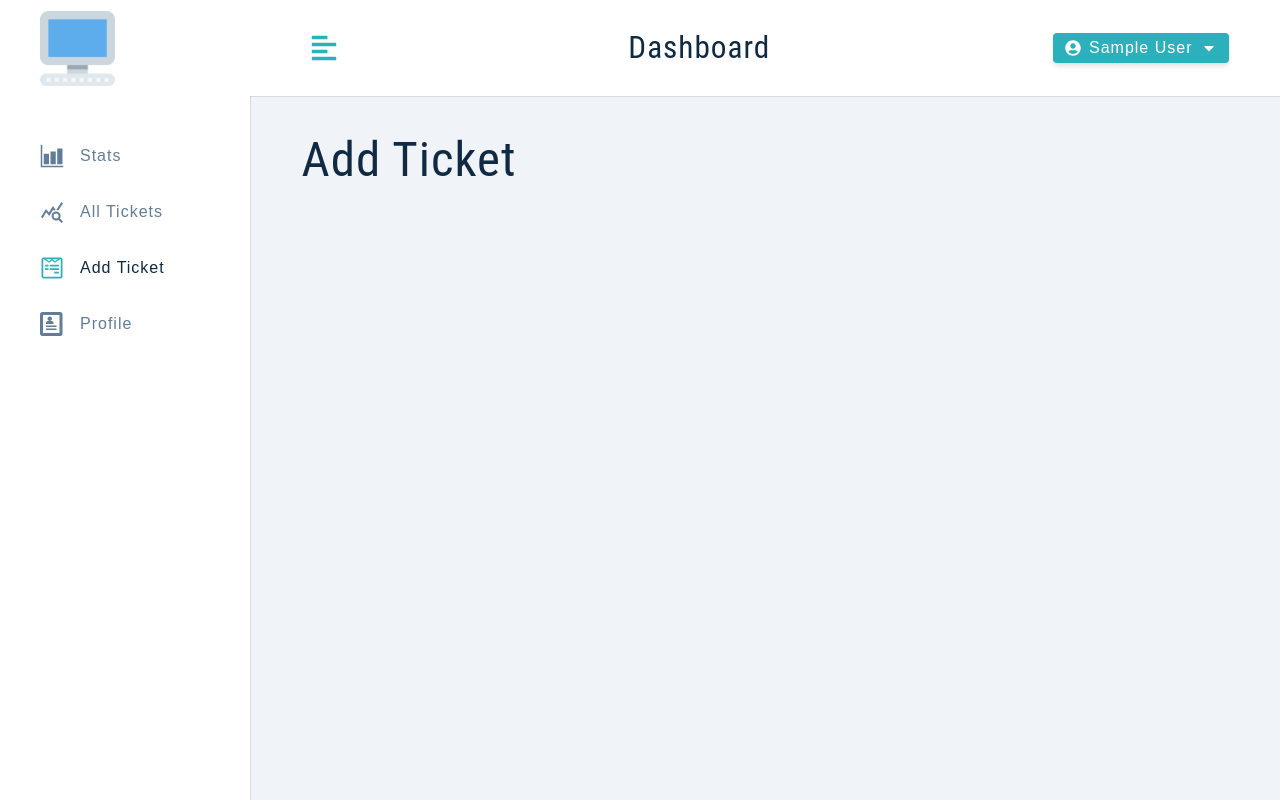
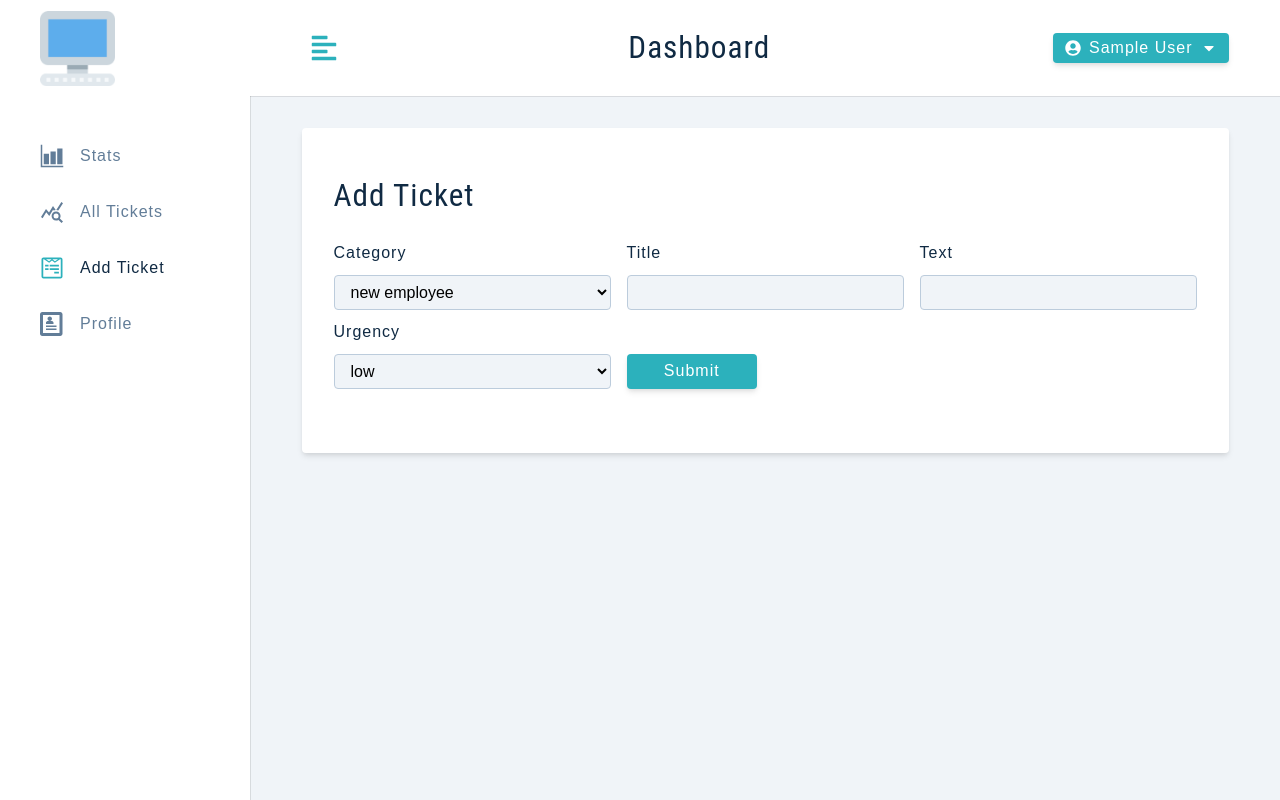
Before and after one commit to GUnzner/client, a React (Create React App) app in the folder client/: page /add-ticket in a window 1280 px wide. Built offline with nearby package versions, Linux system fonts and the light colour scheme; sample sign-in values are in the browser's storage.

Commit message:
add ticket

```diff
--- a/client/src/context/actions.js
+++ b/client/src/context/actions.js
@@ -12,3 +12,7 @@ export const LOGIN_USER_ERROR = "LOGIN_USER_ERROR";
 
 export const TOGGLE_SIDEBAR = "TOGGLE_SIDEBAR";
 export const LOGOUT_USER = "LOGOUT_USER";
+
+export const UPDATE_USER_BEGIN = "UPDATE_USER_BEGIN";
+export const UPDATE_USER_SUCCESS = "UPDATE_USER_SUCCESS";
+export const UPDATE_USER_ERROR = "UPDATE_USER_ERROR";
--- a/client/src/context/appContext.js
+++ b/client/src/context/appContext.js
@@ -12,6 +12,9 @@ import {
   LOGIN_USER_ERROR,
   TOGGLE_SIDEBAR,
   LOGOUT_USER,
+  UPDATE_USER_BEGIN,
+  UPDATE_USER_ERROR,
+  UPDATE_USER_SUCCESS,
 } from "./actions";
 
 const token = localStorage.getItem("token");
@@ -26,8 +29,15 @@ const initialState = {
   user: user ? JSON.parse(user) : null,
   token: token,
   userLocation: userLocation || "",
-  jobLocation: userLocation || "",
   showSidebar: false,
+  isEditing: false,
+  editTicketId: "",
+  category: ["new employee", "IT issues"],
+  title: "",
+  text: "",
+  urgency: ["low", "high", "critical"],
+  statusOptions: ["pending", "assigned", "solved"],
+  status: "pending",
 };
 
 const AppContext = React.createContext();
@@ -57,7 +67,7 @@ const AppProvider = ({ children }) => {
     },
     (error) => {
       if (error.response.status === 401) {
-        console.log("AUTH ERROR");
+        logoutUser();
       }
       return Promise.reject(error);
     }
@@ -135,9 +145,25 @@ const AppProvider = ({ children }) => {
   };
 
   const updateUser = async (currentUser) => {
+    dispatch({ type: UPDATE_USER_BEGIN });
     try {
       const { data } = await authFetch.patch("auth/updateUser", currentUser);
-    } catch (error) {}
+
+      const { user, location, token } = data;
+      dispatch({
+        type: UPDATE_USER_SUCCESS,
+        payload: { user, location, token },
+      });
+      addUserToLocalStorage({ user, location, token });
+    } catch (error) {
+      if (error.response.status !== 401) {
+        dispatch({
+          type: UPDATE_USER_ERROR,
+          payload: { msg: error.response.data.msg },
+        });
+      }
+    }
+    clearAlert();
   };
 
   return (
--- a/client/src/context/reducer.js
+++ b/client/src/context/reducer.js
@@ -9,6 +9,9 @@ import {
   LOGIN_USER_ERROR,
   TOGGLE_SIDEBAR,
   LOGOUT_USER,
+  UPDATE_USER_BEGIN,
+  UPDATE_USER_ERROR,
+  UPDATE_USER_SUCCESS,
 } from "./actions";
 
 import { initialState } from "./appContext";
@@ -44,7 +47,6 @@ const reducer = (state, action) => {
       token: action.payload.token,
       user: action.payload.user,
       userLocation: action.payload.location,
-      jobLocation: action.payload.location,
       showAlert: true,
       alertType: "Success",
       alertText: "User created! Redirecting...",
@@ -75,7 +77,6 @@ const reducer = (state, action) => {
       token: action.payload.token,
       user: action.payload.user,
       userLocation: action.payload.location,
-      jobLocation: action.payload.location,
       showAlert: true,
       alertType: "Success",
       alertText: "Login successful! Redirecting...",
@@ -104,8 +105,37 @@ const reducer = (state, action) => {
       ...initialState,
       user: null,
       token: null,
-      jobLocation: "",
       userLocation: "",
+    };
+  }
+
+  if (action.type === UPDATE_USER_BEGIN) {
+    return {
+      ...state,
+      isLoading: true,
+    };
+  }
+
+  if (action.type === UPDATE_USER_SUCCESS) {
+    return {
+      ...state,
+      isLoading: false,
+      token: action.payload.token,
+      user: action.payload.user,
+      userLocation: action.payload.location,
+      showAlert: true,
+      alertType: "Success",
+      alertText: "User profile updated!",
+    };
+  }
+
+  if (action.type === UPDATE_USER_ERROR) {
+    return {
+      ...state,
+      isLoading: false,
+      showAlert: true,
+      alertType: "danger",
+      alertText: action.payload.msg,
     };
   }
 
--- a/client/src/pages/Register.js
+++ b/client/src/pages/Register.js
@@ -44,7 +44,7 @@ const Register = () => {
     if (user) {
       setTimeout(() => {
         navigate("/");
-      }, 2000);
+      }, 1000);
     }
   }, [user, navigate]);
 
--- a/client/src/pages/dashboard/AddTicket.js
+++ b/client/src/pages/dashboard/AddTicket.js
@@ -1,5 +1,104 @@
+import { FormRow, Alert } from "../../components";
+import { useAppContext } from "../../context/appContext";
+import Wrapper from "../../assets/wrappers/DashboardFormPage";
+import { Form } from "react-router-dom";
+
 const AddTicket = () => {
-  return <h1>Add Ticket</h1>;
+  const {
+    isEditing,
+    showAlert,
+    displayAlert,
+    category,
+    title,
+    text,
+    urgency,
+    status,
+    statusOptions,
+  } = useAppContext();
+
+  const handleTicketInput = (e) => {
+    const name = e.target.name;
+    const value = e.target.value;
+  };
+
+  const handleSubmit = (e) => {
+    e.preventDefault();
+    if (!category || !title || !urgency) {
+      displayAlert();
+      return;
+    }
+  };
+
+  return (
+    <Wrapper>
+      <form className="form">
+        <h3>{isEditing ? "Edit ticket" : "Add ticket"}</h3>
+        {showAlert && <Alert />}
+        <div className="form-center">
+          <div className="form-row">
+            <label htmlFor="category" className="form-label">
+              Category
+            </label>
+            <select
+              name="category"
+              value={category}
+              onChange={handleTicketInput}
+              className="form-select"
+            >
+              {category.map((itemValue, index) => {
+                return (
+                  <option key={index} value={itemValue}>
+                    {itemValue}
+                  </option>
+                );
+              })}
+            </select>
+          </div>
+          <FormRow
+            type="text"
+            name="title"
+            value={title}
+            handleChange={handleTicketInput}
+          ></FormRow>
+          <FormRow
+            type="text"
+            name="text"
+            value={text}
+            handleChange={handleTicketInput}
+          ></FormRow>
+          <div className="form-row">
+            <label htmlFor="urgency" className="form-label">
+              Urgency
+            </label>
+            <select
+              name="urgency"
+              value={urgency}
+              onChange={handleTicketInput}
+              className="form-select"
+            >
+              {urgency.map((itemValue, index) => {
+                return (
+                  <option key={index} value={itemValue}>
+                    {itemValue}
+                  </option>
+                );
+              })}
+            </select>
+          </div>
+
+          <div className="btn-container">
+            <button
+              type="submit"
+              className="btn btn-block submit-btn"
+              onClick={handleSubmit}
+            >
+              Submit
+            </button>
+          </div>
+        </div>
+      </form>
+    </Wrapper>
+  );
 };
 
 export default AddTicket;
--- a/client/src/pages/dashboard/profile.js
+++ b/client/src/pages/dashboard/profile.js
@@ -13,10 +13,10 @@ const Profile = () => {
 
   const handleSubmit = (e) => {
     e.preventDefault();
-    // if (!name || !email) {
-    //   displayAlert();
-    //   return;
-    // }
+    if (!name || !email) {
+      displayAlert();
+      return;
+    }
     updateUser({ name, email, lastName, location });
   };
 
```
Also changed, not shown: 2 other files (tests, documents, lock files or other folders).
